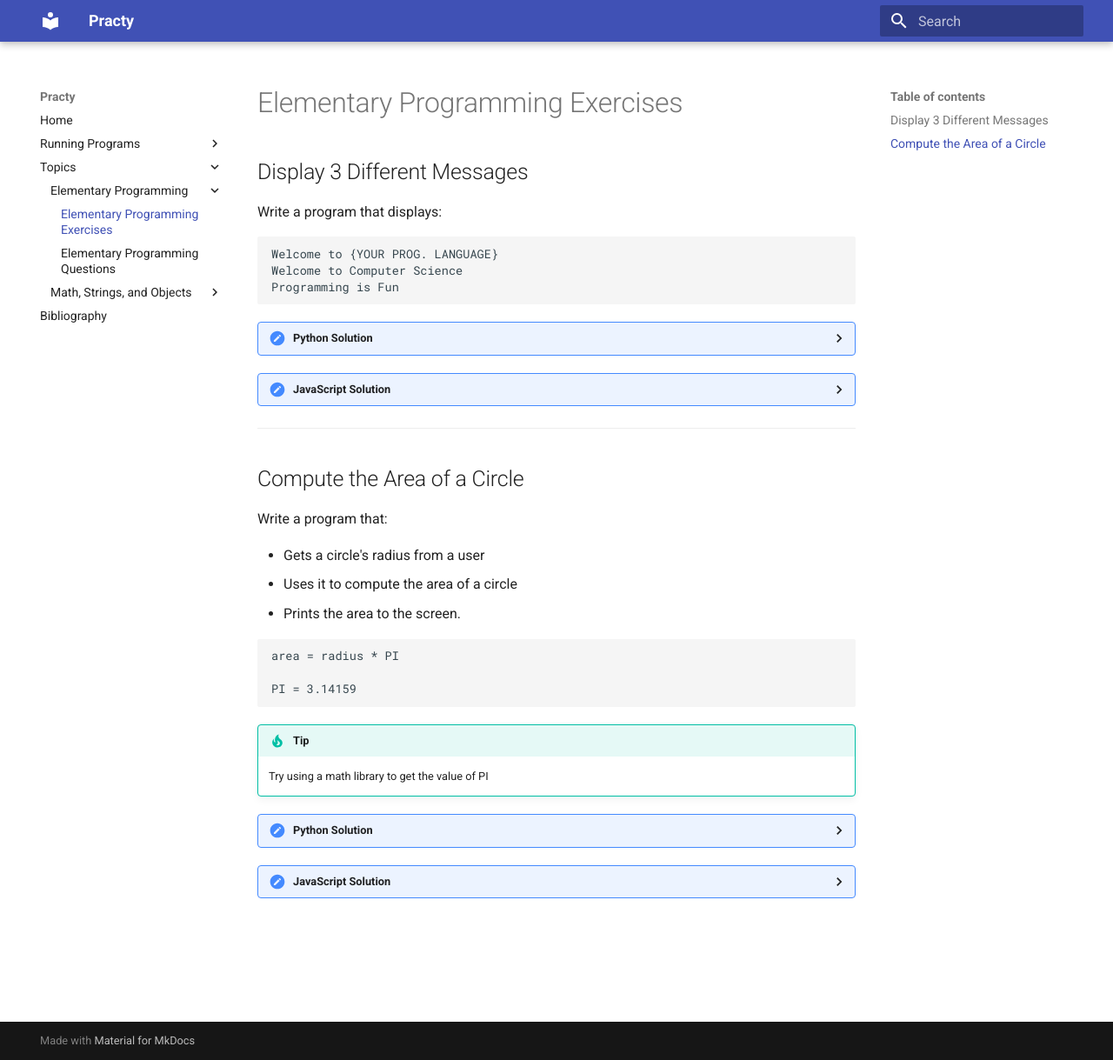
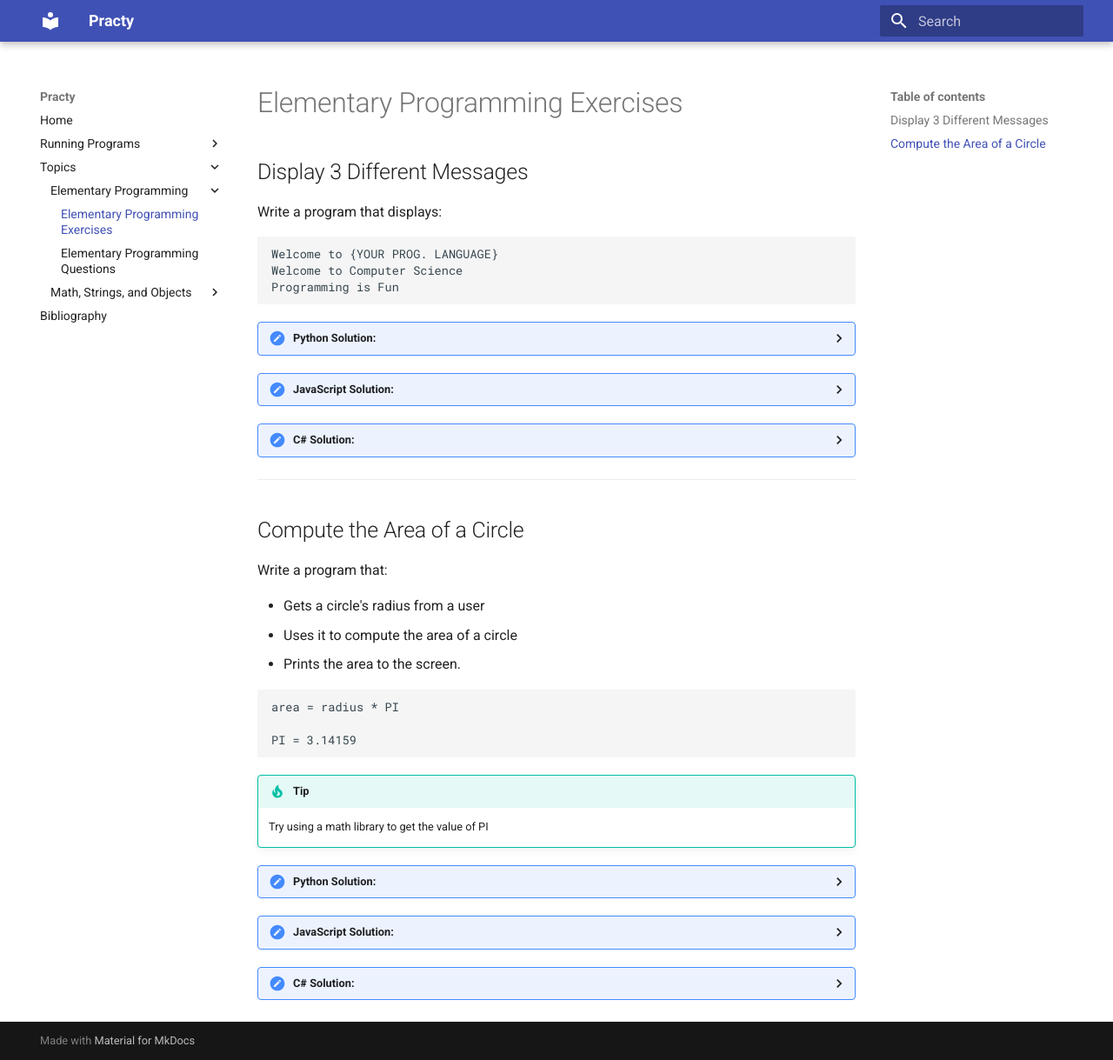
Before and after one commit to jabrielcjones/practy, an MkDocs documentation site: the page built from docs/topics/elementary_programming/exercises.md, in a window 1280 px wide and 1219 px high. Shown: the whole window at 87% size. Built offline with MkDocs 1.6.1 and Material for MkDocs 9.7.7, drawn with Linux system fonts in a browser that asks for light colours; part of the change alters nothing that is shown.

Commit message:
Added C# solutions and other minor fixes.

````diff
--- a/docs/topics/elementary_programming/exercises.md
+++ b/docs/topics/elementary_programming/exercises.md
@@ -11,7 +11,7 @@ Programming is Fun
 ```
 
 <details>
-  <summary>Python Solution</summary>
+  <summary>Python Solution:</summary>
 
 ```py linenums="1"
 print('Welcome to Python!')
@@ -22,7 +22,7 @@ print('Programming is Fun!')
 </details>
 
 <details>
-  <summary>JavaScript Solution</summary>
+  <summary>JavaScript Solution:</summary>
 
 ```js linenums="1"
 alert('Welcome to JavaScript!')
@@ -33,6 +33,17 @@ console.log('Welcome to Computer Science!')
 
 alert('Programming is Fun!')
 console.log('Programming is Fun!')
+```
+
+</details>
+
+<details>
+  <summary>C# Solution:</summary>
+
+```cs linenums="1"
+Console.WriteLine("Welcome to C#!");
+Console.WriteLine("Welcome to COmputer Science!");
+Console.WriteLine("Programming is Fun!");
 ```
 
 </details>
@@ -57,7 +68,7 @@ PI = 3.14159
     Try using a math library to get the value of PI
 
 <details>
-  <summary>Python Solution</summary>
+  <summary>Python Solution:</summary>
 
 Solution #1
 
@@ -66,7 +77,7 @@ radius = input('Enter the radius of a circle: ')
 
 area = radius * radius * 3.14159
 
-print('The area for the circle of radius {0} is {1}'.format(radius, area))
+print(f'The area for the circle of radius {radius} is {area}')
 ```
 
 Solution #2
@@ -78,13 +89,13 @@ radius = input('Enter the radius of a circle: ')
 
 area = pow(radius, 2) * math.pi
 
-print('The area for the circle of radius {0} is {1}'.format(radius, area))
+print(f'The area for the circle of radius {radius} is {area}')
 ```
 
 </details>
 
 <details>
-  <summary>JavaScript Solution</summary>
+  <summary>JavaScript Solution:</summary>
 
 Solution #1
 
@@ -109,3 +120,41 @@ console.log(`The area for the circle of radius ${radius} is ${area}`)
 ```
 
 </details>
+
+<details>
+	<summary>C# Solution:</summary>
+
+Solution #1
+
+```cs linenums="1"
+string input;
+int radius;
+
+Console.WriteLine("Enter the radius of a circle: ");
+
+input = Console.ReadLine();
+
+radius = Convert.ToInt32(input);
+double area = radius * radius * 3.14159;
+
+Console.WriteLine("The area for the circle of radius {0} is {1}.", radius, area);
+```
+
+Solution #2
+
+```cs linenums="1"
+string input;
+int radius;
+
+Console.WriteLine("Enter the Radius of a Circle: ");
+
+input = Console.ReadLine();
+
+radius = Convert.ToInt32(input);
+
+double area = Math.Pow(radius, 2.0) * Math.PI;
+
+Console.WriteLine("The area for the circle of radius {0} is {1}.", radius, area);
+```
+
+</details>
````
